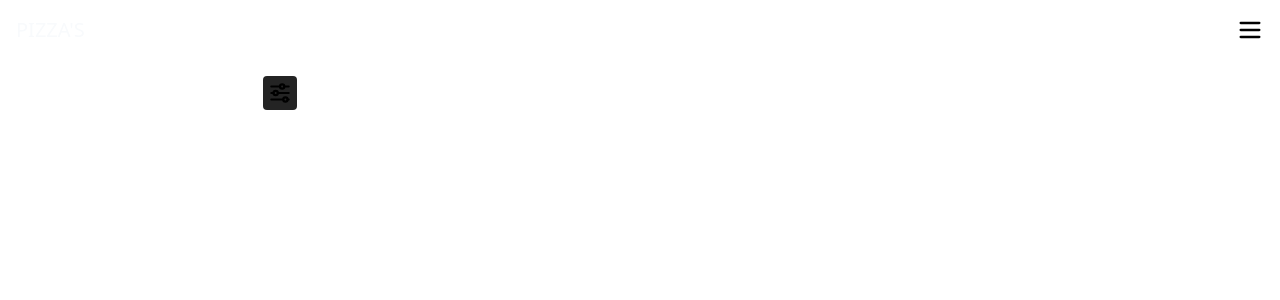
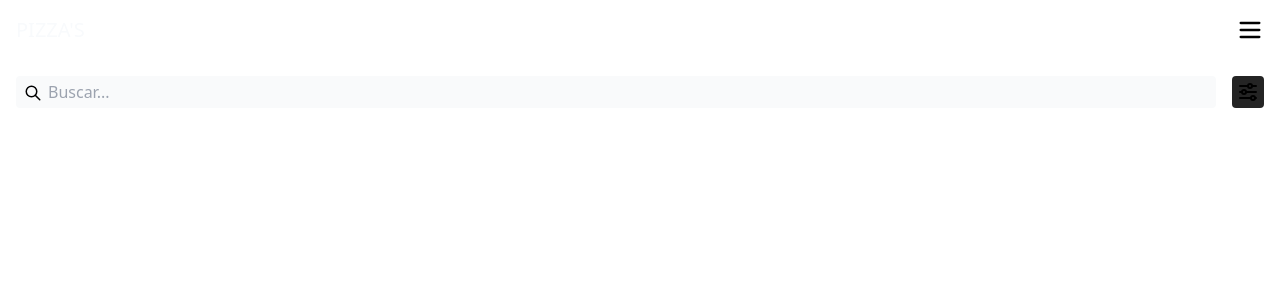
Before and after one commit to StalinAM/food-ecommerce, a React (Vite) app: page / in a window 1280 px wide. Shown: the top 300 px of the page. Built offline with nearby package versions, Linux system fonts and the light colour scheme.

Commit message:
add icon and styles

```diff
--- a/src/components/Filter.jsx
+++ b/src/components/Filter.jsx
@@ -1,12 +1,34 @@
 function Filter() {
   return (
-    <section className='flex gap-4'>
-      <input type='text' />
-      <button className='bg-dark-light p-1 rounded'>
+    <section className='flex gap-4 w-full justify-between items-center'>
+      <div className='w-full relative'>
+        <svg
+          className='absolute top-2 left-2'
+          xmlns='http://www.w3.org/2000/svg'
+          width='18'
+          height='18'
+          viewBox='0 0 24 24'
+          strokeWidth='2'
+          stroke='currentColor'
+          fill='none'
+          strokeLinecap='round'
+          strokeLinejoin='round'
+        >
+          <path stroke='none' d='M0 0h24v24H0z' fill='none' />
+          <path d='M10 10m-7 0a7 7 0 1 0 14 0a7 7 0 1 0 -14 0' />
+          <path d='M21 21l-6 -6' />
+        </svg>
+        <input
+          className='w-full focus-visible:outline-none rounded pr-2 pl-8 py-1 bg-gray-50 dark:bg-dark-light text-slate-900 dark:text-slate-100'
+          type='text'
+          placeholder='Buscar...'
+        />
+      </div>
+      <button className='bg-dark-light rounded p-1'>
         <svg
           xmlns='http://www.w3.org/2000/svg'
-          width='26'
-          height='26'
+          width='24'
+          height='24'
           viewBox='0 0 24 24'
           strokeWidth='2'
           stroke='currentColor'
```
